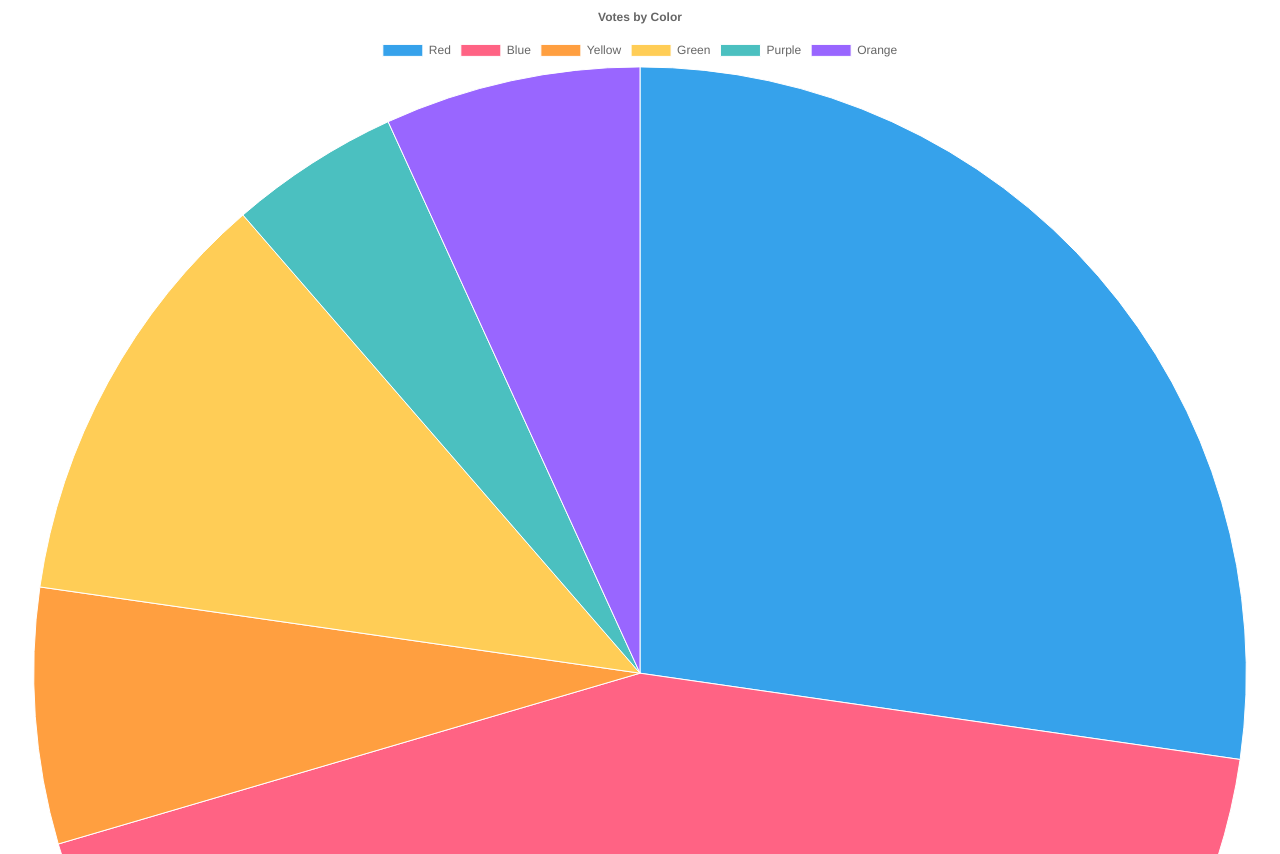
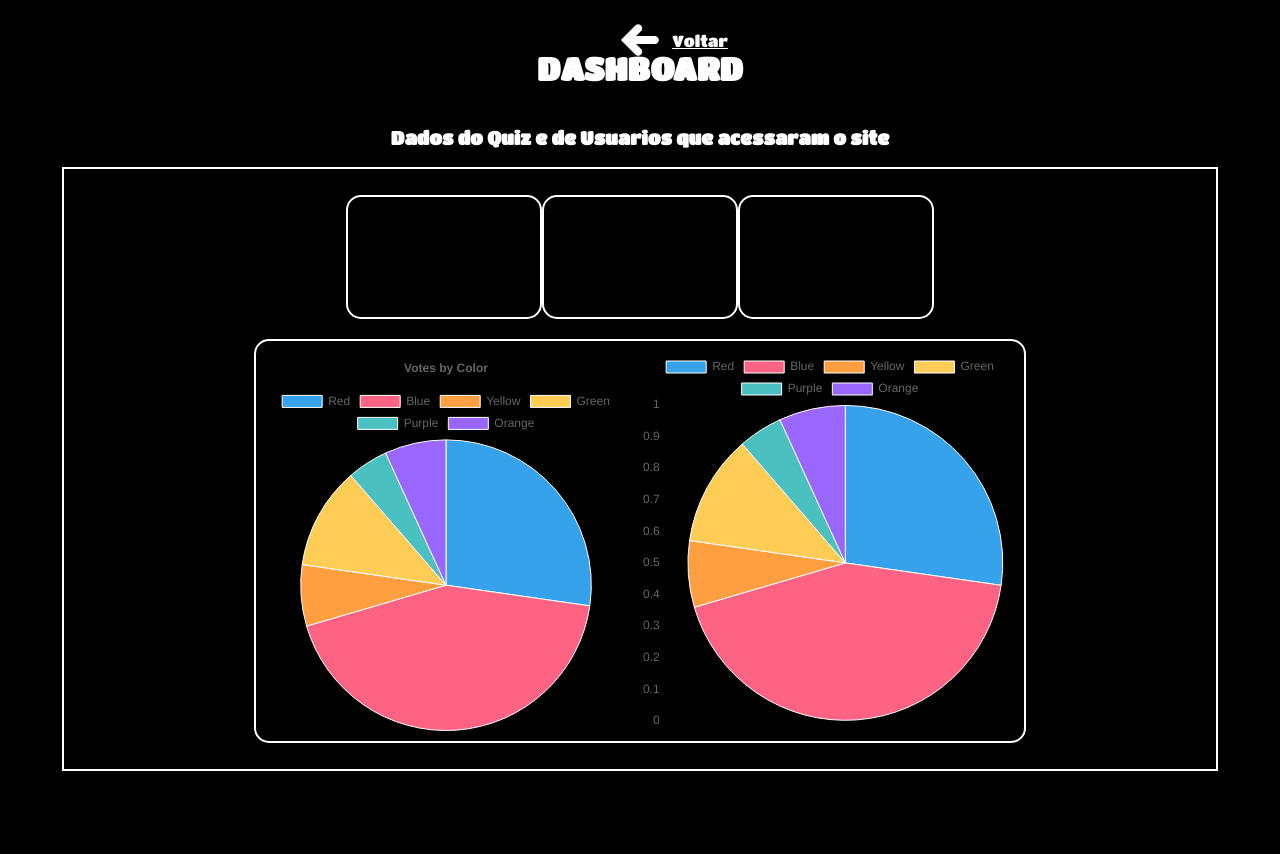
Before and after one commit to Bryan-Anthony/B-Drums-P.I-, a website: page public/HTML/dashboard.html in a window 1280 px wide. Shown: the top 854 px of the page. After the commit the page ends 800 px from the top, so only its background shows below. Drawn offline with nearby package versions, Linux system fonts and the light colour scheme; files that its build step writes are made by us from their sources; a web font is replaced by a local one.

Commit message:
criação da dash

```diff
--- a/public/CSS/dashboard.css
+++ b/public/CSS/dashboard.css
@@ -6,4 +6,94 @@ body {
     font-weight: 300;
     font-style: normal;
 
+    background-color: black;
 }
+
+h1 {
+    color: white;
+}
+
+h3 {
+    color: white;
+}
+
+/* STYLE TELA*/
+.container {
+    display: flex;
+    width: 100vw;
+    height: 100vh;
+    flex-direction: column;
+    justify-content: center;
+    align-items: center;
+}
+
+.bt-voltar {
+    position: absolute;
+    top: 40px;
+    display: flex;
+    justify-content: center;
+    align-items: center;
+    z-index: 2;
+}
+
+.bt-voltar u {
+    font-family: "Titan One", sans-serif;
+    font-weight: 300;
+    font-style: normal;
+    color: white;
+    margin-left: 120px;
+    cursor: pointer;
+    position: absolute;
+}
+
+.bt-voltar img {
+    position: absolute;
+    height: 40px;
+    width: 40px;
+    cursor: pointer;
+}
+
+
+/* GRÁFICOS */
+
+.container-indicadores {
+    display: flex;
+    align-items: center;
+    justify-content: center;
+    flex-direction: column;
+    border: solid 2px;
+    border-color: white;
+    height: 75vh;
+    width: 90vw;
+    gap: 20px;
+    /* padding: 30px; */
+}
+
+.kpis {
+    display: flex;
+}
+
+.kpi {
+    height: 15vh;
+    width: 15vw;
+    border: solid 2px;
+    border-radius: 15px;
+    border-color: white;
+}
+
+.graficos {
+    display: flex;
+    align-items: center;
+    justify-content: center;
+    border: solid 2px;
+    border-color: white;
+    flex-direction: row;
+    height: 50vh;
+    width: 60vw;
+    border-radius: 15px;
+}
+
+.grafico {
+    width: 95%;
+    height: 95%;
+}
--- a/public/HTML/dashboard.html
+++ b/public/HTML/dashboard.html
@@ -5,7 +5,7 @@
     <meta charset="UTF-8">
     <meta name="viewport" content="width=device-width, initial-scale=1.0">
     <title> B'Drums - Dashboard </title>
-    <link rel="stylesheet" href="dashboard.css">
+    <link rel="stylesheet" href="../CSS/dashboard.css">
 
     <link rel="icon" href="../IMG/logo.png" type="image/png">
 
@@ -20,15 +20,47 @@
 </head>
 
 <body>
+
+
     <div class="container">
 
-        <div>
-            <canvas id="myChart1"></canvas>
-        </div>
+        <a href="menu.html">
+            <div class="bt-voltar">
+                <img src="../IMG/seta back.png" alt="">
+                <u> Voltar </u>
+            </div>
+        </a>
+
+        <h1> DASHBOARD</h1>
+        <h3>Dados do Quiz e de Usuarios que acessaram o site </h3>
+
+        <div class="container-indicadores">
+
+            <div class="kpis">
+                <div class="kpi">
+
+                </div>
+
+                <div class="kpi">
+
+                </div>
+
+                <div class="kpi">
+
+                </div>
+            </div>
+
+            <div class="graficos">
+                <div class="grafico">
+                    <canvas id="myChart1"></canvas>
+                </div>
 
 
-        <div>
-            <canvas id="myChart2"></canvas>
+                <div class="grafico">
+                    <canvas id="myChart2"></canvas>
+                </div>
+            </div>
+
         </div>
 
     </div>
```
Also changed, not shown: public/HTML/quiz1.html (+1 -1 lines).
